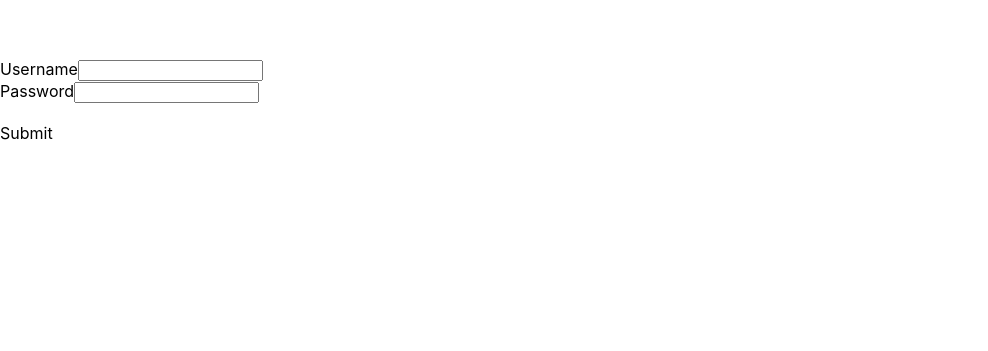
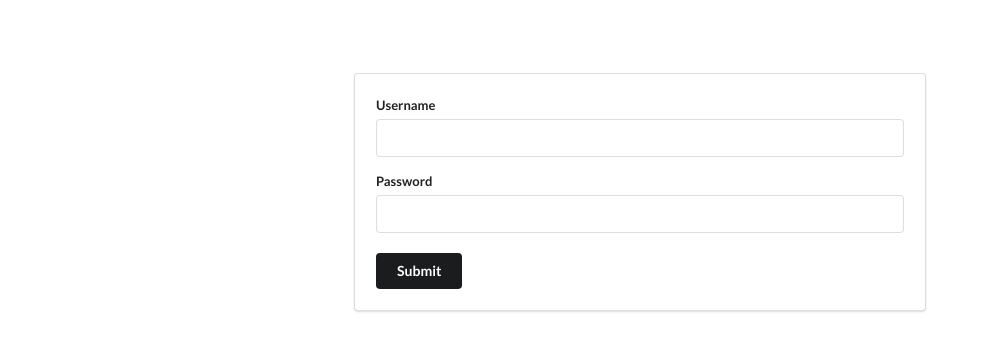
Before and after one commit to KaneMJ/mjk-website, a React (Create React App) app: page /login in a window 1280 px wide. Shown: the part 221-572 px from the top of the page, without its empty margins (0-988 px from the left). Built offline with nearby package versions, Linux system fonts and the light colour scheme.

Commit message:
added a login page, ready for redux

```diff
--- a/src/components/Login/Login.js
+++ b/src/components/Login/Login.js
@@ -30,7 +30,7 @@ class Login extends Component {
                   name="username"
                 />
               </div>
-              <div className="field">
+              <div class="field">
                 <label>Password</label>
                 <input
                   value={this.state.password}
@@ -40,7 +40,7 @@ class Login extends Component {
                 />
               </div>
             </div>
-            <div className="ui submit black button" style={{marginTop: '20px'}}>Submit</div>
+            <div class="ui submit black button" style={{marginTop: '20px'}}>Submit</div>
             </div>
           </div>
         </div>
--- a/src/index.js
+++ b/src/index.js
@@ -2,6 +2,7 @@ import React from 'react';
 import ReactDOM from 'react-dom';
 import './index.css';
 import App from './App';
+import 'semantic-ui-css/semantic.min.css'
 import * as serviceWorker from './serviceWorker';
 
 ReactDOM.render(<App />, document.getElementById('root'));
```
